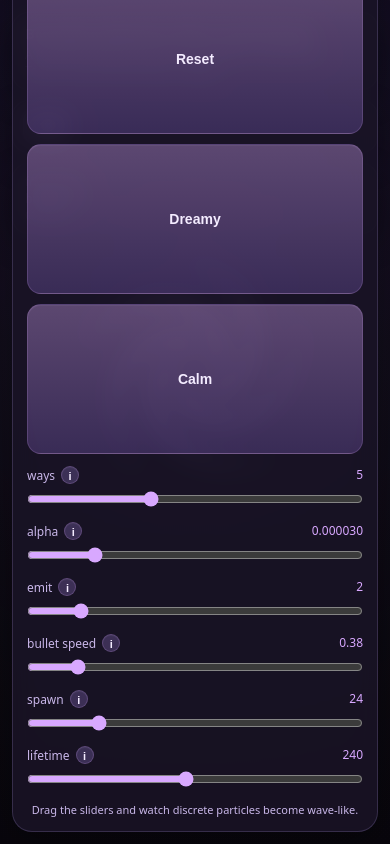
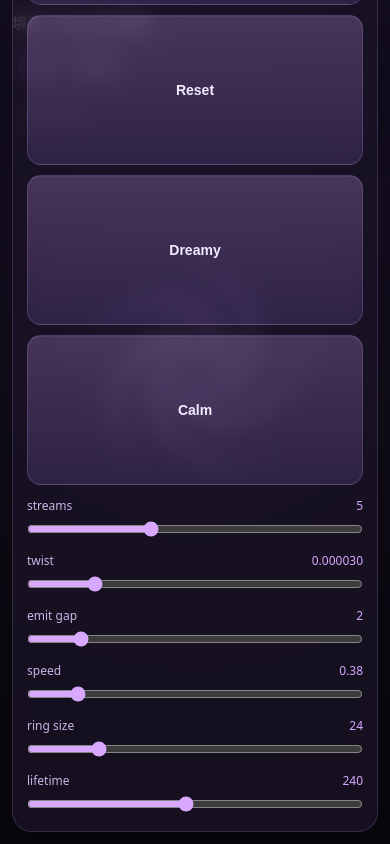
Before and after one commit to XavierFan0413/boundary-wave-particle-demo, a plain HTML site: page index.html in a window 390 px wide. Both pictures are taken after a click on the button "Show Controls". Drawn offline with Linux system fonts and the light colour scheme.

Commit message:
feat: add play mode and simplify bilingual mobile web demo UI

```diff
--- a/index.html
+++ b/index.html
@@ -3,7 +3,7 @@
 <head>
   <meta charset="utf-8">
   <meta name="viewport" content="width=device-width, initial-scale=1, viewport-fit=cover">
-  <title>Boundary Between Wave and Particle</title>
+  <title>境符「波と粒の境界」</title>
   <style>
     :root {
       --bg: #0e0b14;
@@ -13,7 +13,6 @@
       --muted: #c9b7e9;
       --accent: #d8a8ff;
       --accent-2: #9ecbff;
-      --tooltip-bg: rgba(18, 14, 28, 0.96);
     }
 
     * {
@@ -39,6 +38,7 @@
       display: block;
       width: 100%;
       height: 100%;
+      touch-action: none;
     }
 
     .topbar {
@@ -53,10 +53,9 @@
       pointer-events: none;
     }
 
-    .title,
     .stats,
-    .lang-wrap {
-      background: var(--panel);
+    .top-actions {
+      background: rgba(26, 20, 38, 0.78);
       border: 1px solid var(--panel-border);
       border-radius: 16px;
       padding: 10px 12px;
@@ -67,16 +66,21 @@
 
     .title {
       max-width: 60%;
+      padding: 0;
+      background: none;
+      border: 0;
+      border-radius: 0;
+      backdrop-filter: none;
+      box-shadow: none;
     }
 
     .title h1 {
-      margin: 0 0 4px 0;
+      margin: 0;
       font-size: 15px;
       font-weight: 700;
       letter-spacing: 0.2px;
     }
 
-    .title p,
     .stats {
       margin: 0;
       font-size: 12px;
@@ -94,24 +98,40 @@
 
     .stats {
       text-align: right;
-      min-width: 125px;
-      white-space: pre-line;
+      min-width: 96px;
+      white-space: nowrap;
     }
 
-    .lang-wrap {
-      padding: 8px 10px;
+    .top-actions {
+      display: flex;
+      gap: 8px;
+      padding: 6px;
+    }
+
+    .lang-btn,
+    .play-btn {
+      border: none;
+      border-radius: 12px;
+      padding: 7px 10px;
+      font-size: 12px;
+      font-weight: 700;
+      color: var(--text);
+      background: linear-gradient(180deg, rgba(220, 170, 255, 0.22), rgba(120, 90, 180, 0.22));
+      border: 1px solid rgba(220, 170, 255, 0.18);
+      box-shadow: inset 0 1px 0 rgba(255, 255, 255, 0.05);
     }
 
     .lang-btn {
-      border: none;
-      border-radius: 12px;
-      padding: 8px 12px;
-      font-size: 12px;
-      font-weight: 700;
-      color: var(--text);
-      background: linear-gradient(180deg, rgba(220, 170, 255, 0.30), rgba(120, 90, 180, 0.30));
-      border: 1px solid rgba(220, 170, 255, 0.18);
-      box-shadow: inset 0 1px 0 rgba(255, 255, 255, 0.05);
+      min-width: 42px;
+    }
+
+    .play-btn {
+      min-width: 56px;
+    }
+
+    .play-btn.active {
+      background: linear-gradient(180deg, rgba(160, 232, 255, 0.32), rgba(110, 160, 255, 0.26));
+      border-color: rgba(160, 220, 255, 0.38);
     }
 
     .controls {
@@ -120,7 +140,7 @@
       right: 12px;
       bottom: max(12px, env(safe-area-inset-bottom));
       z-index: 20;
-      background: var(--panel);
+      background: rgba(26, 20, 38, 0.74);
       border: 1px solid var(--panel-border);
       border-radius: 20px;
       padding: 12px 14px 14px 14px;
@@ -147,12 +167,6 @@
       font-weight: 700;
       color: var(--text);
       letter-spacing: 0.2px;
-    }
-
-    .controls-subtitle {
-      font-size: 11px;
-      color: var(--muted);
-      margin-top: 2px;
     }
 
     .controls-head-left {
@@ -187,7 +201,7 @@
       padding: 12px 10px;
       font-size: 14px;
       font-weight: 700;
-      background: linear-gradient(180deg, rgba(220, 170, 255, 0.35), rgba(120, 90, 180, 0.35));
+      background: linear-gradient(180deg, rgba(220, 170, 255, 0.24), rgba(120, 90, 180, 0.24));
       color: var(--text);
       border: 1px solid rgba(220, 170, 255, 0.18);
       box-shadow: inset 0 1px 0 rgba(255, 255, 255, 0.05);
@@ -202,7 +216,7 @@
       padding: 9px 12px;
       font-size: 12px;
       border-radius: 12px;
-      background: linear-gradient(180deg, rgba(200, 160, 255, 0.24), rgba(90, 72, 135, 0.28));
+      background: linear-gradient(180deg, rgba(200, 160, 255, 0.17), rgba(90, 72, 135, 0.21));
     }
 
     button:active {
@@ -247,60 +261,6 @@
       accent-color: var(--accent);
     }
 
-    .hint {
-      margin-top: 10px;
-      font-size: 11px;
-      color: var(--muted);
-      text-align: center;
-    }
-
-    .info-wrap {
-      position: relative;
-      display: inline-flex;
-      align-items: center;
-    }
-
-    .info-btn {
-      width: 18px;
-      height: 18px;
-      border-radius: 999px;
-      padding: 0;
-      font-size: 11px;
-      line-height: 18px;
-      text-align: center;
-      font-weight: 700;
-      background: rgba(170, 140, 240, 0.25);
-      border: 1px solid rgba(220, 170, 255, 0.22);
-      color: var(--text);
-      cursor: pointer;
-    }
-
-    .tooltip {
-      position: absolute;
-      left: 50%;
-      bottom: calc(100% + 8px);
-      transform: translateX(-50%);
-      width: min(240px, 70vw);
-      padding: 8px 10px;
-      border-radius: 12px;
-      background: var(--tooltip-bg);
-      border: 1px solid rgba(220, 170, 255, 0.18);
-      box-shadow: 0 8px 24px rgba(0, 0, 0, 0.28);
-      color: var(--text);
-      font-size: 11px;
-      line-height: 1.35;
-      opacity: 0;
-      pointer-events: none;
-      transition: opacity 120ms ease;
-      z-index: 40;
-      text-align: left;
-    }
-
-    .info-wrap:hover .tooltip,
-    .info-wrap:focus-within .tooltip {
-      opacity: 1;
-    }
-
     @media (max-width: 720px) {
       .topbar {
         flex-direction: column;
@@ -336,13 +296,13 @@
 
     <div class="topbar">
       <div class="title">
-        <h1 id="titleText">Boundary Between Wave and Particle</h1>
-        <p id="subtitleText">A mobile-friendly interactive visualization inspired by Touhou-style bullet pattern design.</p>
+        <h1 id="titleText">境符「波と粒の境界」</h1>
       </div>
 
       <div class="right-col">
-        <div class="lang-wrap">
-          <button class="lang-btn" id="langBtn">中文</button>
+        <div class="top-actions">
+          <button class="lang-btn" id="langBtn">中</button>
+          <button class="play-btn" id="playBtn" type="button">Play</button>
         </div>
         <div class="stats" id="stats"></div>
       </div>
@@ -352,7 +312,6 @@
       <div class="controls-header">
         <div class="controls-head-left">
           <div class="controls-title" id="controlsTitle">Controls</div>
-          <div class="controls-subtitle" id="controlsSubtitle">Tweak the pattern in real time</div>
         </div>
         <button class="toggle-btn" id="toggleControlsBtn">Hide Controls</button>
       </div>
@@ -370,10 +329,6 @@
             <label>
               <span class="label-left">
                 <span id="waysLabel">ways</span>
-                <span class="info-wrap">
-                  <button class="info-btn" type="button">i</button>
-                  <span class="tooltip" id="waysTip"></span>
-                </span>
               </span>
               <span class="value" id="waysVal"></span>
             </label>
@@ -384,10 +339,6 @@
             <label>
               <span class="label-left">
                 <span id="alphaLabel">alpha</span>
-                <span class="info-wrap">
-                  <button class="info-btn" type="button">i</button>
-                  <span class="tooltip" id="alphaTip"></span>
-                </span>
               </span>
               <span class="value" id="alphaVal"></span>
             </label>
@@ -398,10 +349,6 @@
             <label>
               <span class="label-left">
                 <span id="emitLabel">emit</span>
-                <span class="info-wrap">
-                  <button class="info-btn" type="button">i</button>
-                  <span class="tooltip" id="emitTip"></span>
-                </span>
               </span>
               <span class="value" id="emitVal"></span>
             </label>
@@ -412,10 +359,6 @@
             <label>
               <span class="label-left">
                 <span id="bulletSpeedLabel">bullet speed</span>
-                <span class="info-wrap">
-                  <button class="info-btn" type="button">i</button>
-                  <span class="tooltip" id="bulletSpeedTip"></span>
-                </span>
               </span>
               <span class="value" id="bulletSpeedVal"></span>
             </label>
@@ -426,10 +369,6 @@
             <label>
               <span class="label-left">
                 <span id="spawnLabel">spawn</span>
-                <span class="info-wrap">
-                  <button class="info-btn" type="button">i</button>
-                  <span class="tooltip" id="spawnTip"></span>
-                </span>
               </span>
               <span class="value" id="spawnVal"></span>
             </label>
@@ -440,18 +379,12 @@
             <label>
               <span class="label-left">
                 <span id="lifetimeLabel">lifetime</span>
-                <span class="info-wrap">
-                  <button class="info-btn" type="button">i</button>
-                  <span class="tooltip" id="lifetimeTip"></span>
-                </span>
               </span>
               <span class="value" id="lifetimeVal"></span>
             </label>
             <input id="lifetime" type="range" min="80" max="420" step="5" value="220">
           </div>
         </div>
-
-        <div class="hint" id="hintText">Drag the sliders and watch discrete particles become wave-like.</div>
       </div>
     </div>
   </div>
@@ -459,10 +392,8 @@
   <script>
     const I18N = {
       en: {
-        title: "Boundary Between Wave and Particle",
-        subtitle: "A mobile-friendly interactive visualization inspired by Touhou-style bullet pattern design.",
+        title: "境符「波と粒の境界」",
         controlsTitle: "Controls",
-        controlsSubtitle: "Tweak the pattern in real time",
         hideControls: "Hide Controls",
         showControls: "Show Controls",
         pause: "Pause",
@@ -470,28 +401,19 @@
         reset: "Reset",
         dreamy: "Dreamy",
         calm: "Calm",
-        hint: "Drag the sliders and watch discrete particles become wave-like.",
-        ways: "ways",
-        alpha: "alpha",
-        emit: "emit",
-        bulletSpeed: "bullet speed",
-        spawn: "spawn",
+        ways: "streams",
+        alpha: "twist",
+        emit: "emit gap",
+        bulletSpeed: "speed",
+        spawn: "ring size",
         lifetime: "lifetime",
-        statsFrame: "frame",
         statsBullets: "bullets",
-        waysTip: "How many arms or streams are emitted at the same time. More ways usually make the pattern fuller.",
-        alphaTip: "How quickly the emission angle accelerates. Lower values feel calmer and more open. Higher values twist faster.",
-        emitTip: "How many frames between emissions. Lower values make the pattern denser.",
-        bulletSpeedTip: "How fast each bullet moves outward. Lower values make the motion gentler and easier to observe.",
-        spawnTip: "The radius of the emission ring around the center.",
-        lifetimeTip: "How long bullets stay on screen before disappearing.",
-        langButton: "中文"
+        langButton: "中",
+        playButton: "Play"
       },
       zh: {
-        title: "波与粒的境界",
-        subtitle: "一个适合手机浏览器操作的互动可视化，用来表现类似东方弹幕里那种由离散粒子形成波纹错觉的感觉。",
+        title: "境符「波与粒的境界」",
         controlsTitle: "控制面板",
-        controlsSubtitle: "实时调整参数并观察图样变化",
         hideControls: "收起面板",
         showControls: "展开面板",
         pause: "暂停",
@@ -499,22 +421,15 @@
         reset: "重置",
         dreamy: "梦幻",
         calm: "平缓",
-        hint: "拖动下面的滑条，看看离散粒子怎样慢慢长成像波一样的图案。",
-        ways: "分支数",
-        alpha: "alpha",
+        ways: "分流",
+        alpha: "旋转速率",
         emit: "发射间隔",
         bulletSpeed: "子弹速度",
         spawn: "发射半径",
-        lifetime: "存活时间",
-        statsFrame: "帧数",
-        statsBullets: "弹数",
-        waysTip: "同时向外发射的臂数或流数。数值越大，整体看起来通常越饱满。",
-        alphaTip: "控制发射角度加速扭转的强度。越低越平缓、越松，越高越容易快速扭起来。",
-        emitTip: "每隔多少帧发射一次。数值越低，图案越密。",
-        bulletSpeedTip: "每颗子弹向外移动的速度。数值越低，运动更柔和，也更容易观察。",
-        spawnTip: "中心附近那一圈发射环的半径。",
-        lifetimeTip: "子弹会在画面上保留多久，超过这个时间就消失。",
-        langButton: "EN"
+        lifetime: "存活帧",
+        statsBullets: "弹幕数",
+        langButton: "EN",
+        playButton: "游玩"
       }
     };
 
@@ -522,13 +437,11 @@
     const ctx = canvas.getContext("2d");
 
     const titleText = document.getElementById("titleText");
-    const subtitleText = document.getElementById("subtitleText");
     const controlsTitle = document.getElementById("controlsTitle");
-    const controlsSubtitle = document.getElementById("controlsSubtitle");
     const statsEl = document.getElementById("stats");
-    const hintText = document.getElementById("hintText");
 
     const langBtn = document.getElementById("langBtn");
+    const playBtn = document.getElementById("playBtn");
     const pauseBtn = document.getElementById("pauseBtn");
     const resetBtn = document.getElementById("resetBtn");
     const dreamyBtn = document.getElementById("dreamyBtn");
@@ -563,15 +476,6 @@
       lifetime: document.getElementById("lifetimeLabel"),
     };
 
-    const tips = {
-      ways: document.getElementById("waysTip"),
-      alpha: document.getElementById("alphaTip"),
-      emitEvery: document.getElementById("emitTip"),
-      bulletSpeed: document.getElementById("bulletSpeedTip"),
-      spawnRadius: document.getElementById("spawnTip"),
-      lifetime: document.getElementById("lifetimeTip"),
-    };
-
     const ALPHA_MIN = 0.0000002;
     const ALPHA_MAX = 0.0045000;
 
@@ -585,6 +489,17 @@
       height: 0,
       cx: 0,
       cy: 0,
+      playMode: false,
+      player: {
+        x: 0,
+        y: 0,
+        radius: 7,
+        active: false,
+        invulnerableUntil: 0,
+        hiddenUntil: 0,
+        flashFrames: 0,
+        rippleFrames: 0,
+      },
       controlsCollapsed: false,
       lang: "en"
     };
@@ -632,16 +547,14 @@
 
     function applyLanguage() {
       titleText.textContent = t("title");
-      subtitleText.textContent = t("subtitle");
       controlsTitle.textContent = t("controlsTitle");
-      controlsSubtitle.textContent = t("controlsSubtitle");
       pauseBtn.textContent = state.paused ? t("resume") : t("pause");
       resetBtn.textContent = t("reset");
       dreamyBtn.textContent = t("dreamy");
       calmBtn.textContent = t("calm");
-      hintText.textContent = t("hint");
       toggleControlsBtn.textContent = state.controlsCollapsed ? t("showControls") : t("hideControls");
       langBtn.textContent = t("langButton");
+      playBtn.textContent = t("playButton");
 
       labels.ways.textContent = t("ways");
       labels.alpha.textContent = t("alpha");
@@ -649,13 +562,6 @@
       labels.bulletSpeed.textContent = t("bulletSpeed");
       labels.spawnRadius.textContent = t("spawn");
       labels.lifetime.textContent = t("lifetime");
-
-      tips.ways.textContent = t("waysTip");
-      tips.alpha.textContent = t("alphaTip");
-      tips.emitEvery.textContent = t("emitTip");
-      tips.bulletSpeed.textContent = t("bulletSpeedTip");
-      tips.spawnRadius.textContent = t("spawnTip");
-      tips.lifetime.textContent = t("lifetimeTip");
     }
 
     function resize() {
@@ -674,6 +580,8 @@
       state.height = h;
       state.cx = w * 0.5;
       state.cy = h * 0.44;
+      state.player.x = Math.max(0, Math.min(state.width, state.player.x));
+      state.player.y = Math.max(0, Math.min(state.height, state.player.y));
     }
 
     function resetPattern() {
@@ -686,6 +594,88 @@
       state.controlsCollapsed = collapsed;
       controlsPanel.classList.toggle("collapsed", collapsed);
       toggleControlsBtn.textContent = collapsed ? t("showControls") : t("hideControls");
+    }
+
+    function setPlayMode(enabled) {
+      state.playMode = enabled;
+      playBtn.classList.toggle("active", enabled);
+      playBtn.setAttribute("aria-pressed", enabled ? "true" : "false");
+
+      if (!enabled) {
+        state.player.active = false;
+        state.player.flashFrames = 0;
+        state.player.rippleFrames = 0;
+        return;
+      }
+
+      state.player.x = state.width * 0.5;
+      state.player.y = state.height * 0.72;
+      state.player.active = true;
+      state.player.invulnerableUntil = performance.now() + 500;
+      state.player.hiddenUntil = 0;
+      state.player.flashFrames = 0;
+      state.player.rippleFrames = 0;
+    }
+
+    function updatePlayerFromPointer(clientX, clientY) {
+      const rect = canvas.getBoundingClientRect();
+      const x = clientX - rect.left;
+      const y = clientY - rect.top;
+      state.player.x = Math.max(0, Math.min(state.width, x));
+      state.player.y = Math.max(0, Math.min(state.height, y));
+      state.player.active = true;
+    }
+
+    function onPlayPointerMove(e) {
+      if (!state.playMode) return;
+      updatePlayerFromPointer(e.clientX, e.clientY);
+      if (e.pointerType === "touch") {
+        e.preventDefault();
+      }
+    }
+
+    function onPlayPointerLeave(e) {
+      if (!state.playMode) return;
+      if (e.pointerType === "mouse") {
+        state.player.active = false;
+      }
+    }
+
+    function onPlayPointerEnd(e) {
+      if (!state.playMode) return;
+      if (e.pointerType !== "mouse") {
+        state.player.active = false;
+      }
+    }
+
+    function triggerPlayerHit() {
+      const now = performance.now();
+      state.player.flashFrames = 10;
+      state.player.rippleFrames = 16;
+      state.player.hiddenUntil = now + 220;
+      state.player.invulnerableUntil = now + 900;
+    }
+
+    function updatePlayModeState() {
+      if (!state.playMode) return;
+
+      if (state.player.flashFrames > 0) state.player.flashFrames -= 1;
+      if (state.player.rippleFrames > 0) state.player.rippleFrames -= 1;
+
+      if (!state.player.active) return;
+      if (performance.now() < state.player.invulnerableUntil) return;
+
+      const hitRadius = state.player.radius + 2.8;
+      const hitRadiusSq = hitRadius * hitRadius;
+
+      for (const b of state.bullets) {
+        const dx = b.x - state.player.x;
+        const dy = b.y - state.player.y;
+        if (dx * dx + dy * dy <= hitRadiusSq) {
+          triggerPlayerHit();
+          return;
+        }
+      }
     }
 
     function dreamyPreset() {
@@ -822,24 +812,70 @@
       ctx.restore();
     }
 
+    function drawPlayer() {
+      if (!state.playMode || !state.player.active) return;
+
+      const now = performance.now();
+      if (now < state.player.hiddenUntil) return;
+
+      const invulnerable = now < state.player.invulnerableUntil;
+      if (invulnerable && Math.floor(now / 80) % 2 === 0) return;
+
+      ctx.save();
+      ctx.beginPath();
+      ctx.arc(state.player.x, state.player.y, state.player.radius + 2, 0, Math.PI * 2);
+      ctx.strokeStyle = invulnerable ? "rgba(162, 224, 255, 0.88)" : "rgba(255, 216, 245, 0.95)";
+      ctx.lineWidth = 1.8;
+      ctx.stroke();
+
+      ctx.beginPath();
+      ctx.arc(state.player.x, state.player.y, 2.3, 0, Math.PI * 2);
+      ctx.fillStyle = invulnerable ? "rgba(150, 224, 255, 0.96)" : "rgba(255, 196, 236, 0.96)";
+      ctx.fill();
+      ctx.restore();
+    }
+
+    function drawPlayHitFeedback() {
+      if (!state.playMode) return;
+
+      if (state.player.rippleFrames > 0) {
+        const progress = 1 - state.player.rippleFrames / 16;
+        const radius = state.player.radius + 8 + progress * 28;
+        const alpha = 0.28 * (1 - progress);
+        ctx.save();
+        ctx.beginPath();
+        ctx.arc(state.player.x, state.player.y, radius, 0, Math.PI * 2);
+        ctx.strokeStyle = `rgba(255, 210, 245, ${alpha})`;
+        ctx.lineWidth = 2;
+        ctx.stroke();
+        ctx.restore();
+      }
+
+      if (state.player.flashFrames > 0) {
+        const alpha = 0.16 * (state.player.flashFrames / 10);
+        ctx.save();
+        ctx.fillStyle = `rgba(255, 245, 255, ${alpha})`;
+        ctx.fillRect(0, 0, state.width, state.height);
+        ctx.restore();
+      }
+    }
+
     function render() {
       drawBackground();
       drawCenterGlow();
       drawSpawnRing();
       drawBullets();
+      drawPlayer();
+      drawPlayHitFeedback();
 
-      const p = params();
-      const omega = state.frame * p.alpha;
-      statsEl.textContent =
-        `${t("statsFrame")} ${state.frame}\n` +
-        `${t("statsBullets")} ${state.bullets.length}\n` +
-        `ω ${omega.toFixed(3)}`;
+      statsEl.textContent = `${t("statsBullets")} ${state.bullets.length}`;
     }
 
     function loop() {
       if (!state.paused) {
         step();
       }
+      updatePlayModeState();
       render();
       requestAnimationFrame(loop);
     }
@@ -848,6 +884,10 @@
       state.lang = state.lang === "en" ? "zh" : "en";
       document.documentElement.lang = state.lang === "en" ? "en" : "zh-CN";
       applyLanguage();
+    });
+
+    playBtn.addEventListener("click", () => {
+      setPlayMode(!state.playMode);
     });
 
     pauseBtn.addEventListener("click", () => {
@@ -886,18 +926,16 @@
       }
     });
 
-    document.querySelectorAll(".info-btn").forEach((btn) => {
-      btn.addEventListener("click", (e) => {
-        e.preventDefault();
-        const wrap = btn.parentElement;
-        const active = wrap.matches(":focus-within");
-        if (!active) btn.focus();
-      });
-    });
+    canvas.addEventListener("pointerdown", onPlayPointerMove, { passive: false });
+    canvas.addEventListener("pointermove", onPlayPointerMove, { passive: false });
+    canvas.addEventListener("pointerleave", onPlayPointerLeave);
+    canvas.addEventListener("pointerup", onPlayPointerEnd);
+    canvas.addEventListener("pointercancel", onPlayPointerEnd);
 
     syncLabels();
     resize();
     calmPreset();
+    setPlayMode(false);
     applyLanguage();
 
     if (window.innerWidth < 900 || window.innerHeight < 820) {
```
Also changed, not shown: 1 other file.
